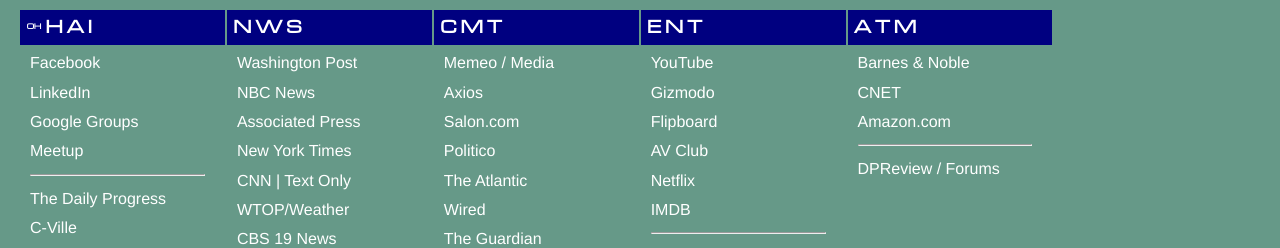
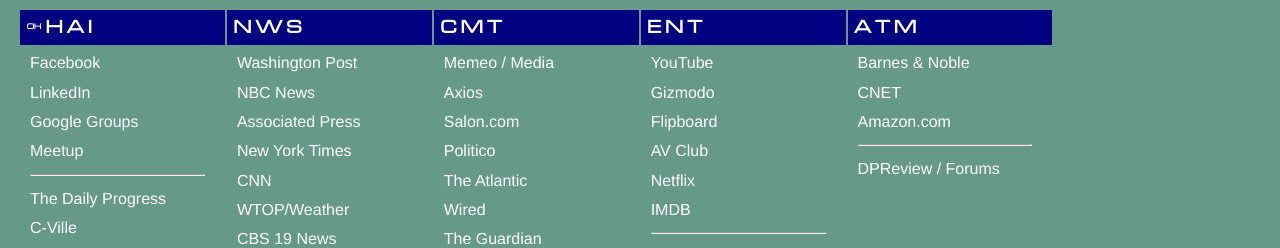
Before and after one commit to GlennClatworthy/GlennClatworthy.github.io, a plain HTML site: page index.html in a window 1280 px wide. Shown: the top 248 px of the page. Drawn offline with Linux system fonts and the light colour scheme.

Commit message:
Removed CNN text version

```diff
--- a/index.html
+++ b/index.html
@@ -36,7 +36,7 @@
 			<a href="http://nbcnews.com/">NBC News</a><br/>
 			<a href="https://apnews.com">Associated Press</a><br/>
 			<a href="http://nytimes.com/">New York Times</a><br/>
-			<a href="http://www.cnn.com/">CNN</a> | <a href="http://lite.cnn.io/en">Text Only</a><br/>
+			<a href="http://www.cnn.com/">CNN</a><br/>
 			<a href="http://www.wtop.com">WTOP</a>/<a href="http://www.wtop.com/?nid=4">Weather</a><br/>
             <a href="https://www.cbs19news.com">CBS 19 News</a><br/>
             <a href="https://www.29news.com">NBC 29 News</a><br/>
```
